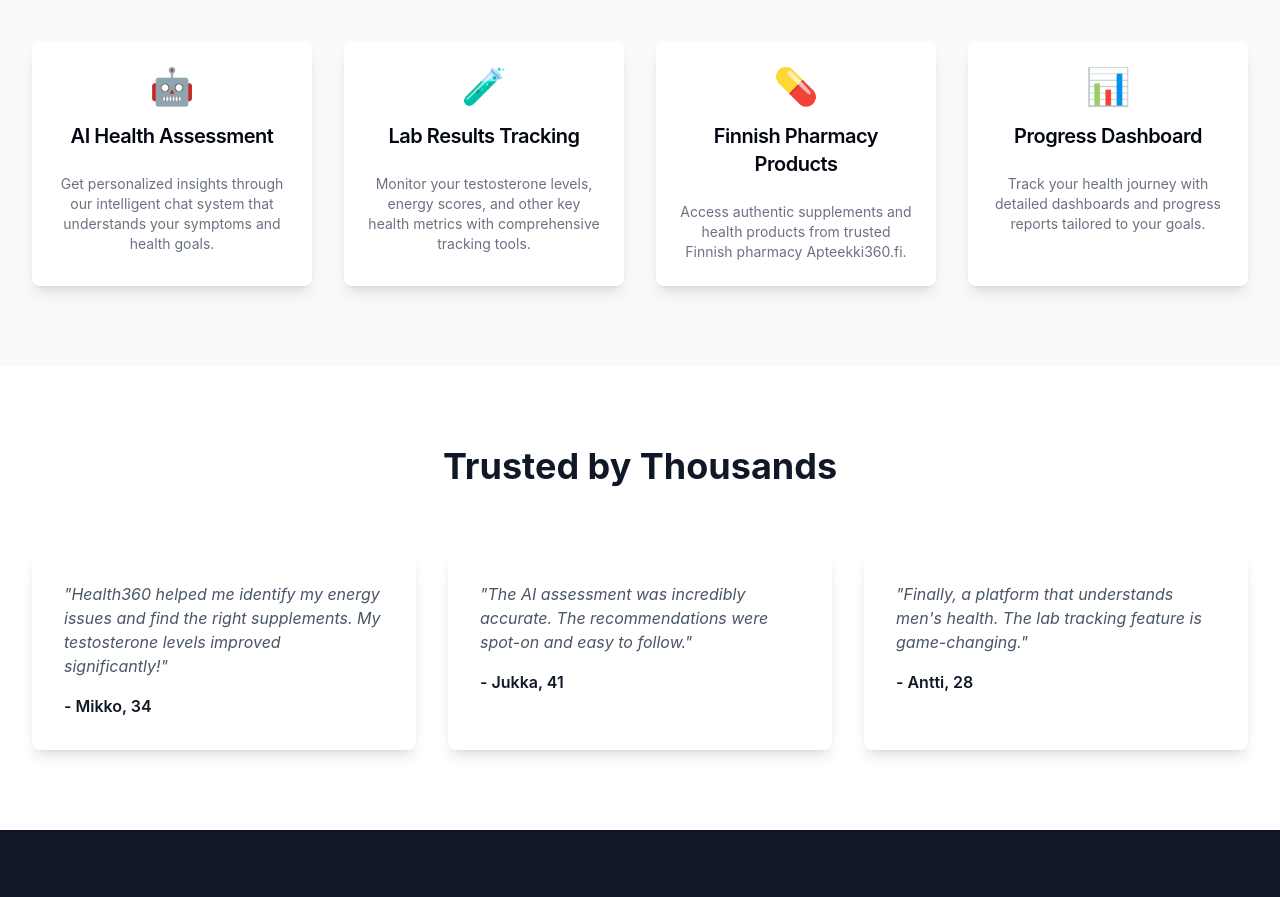
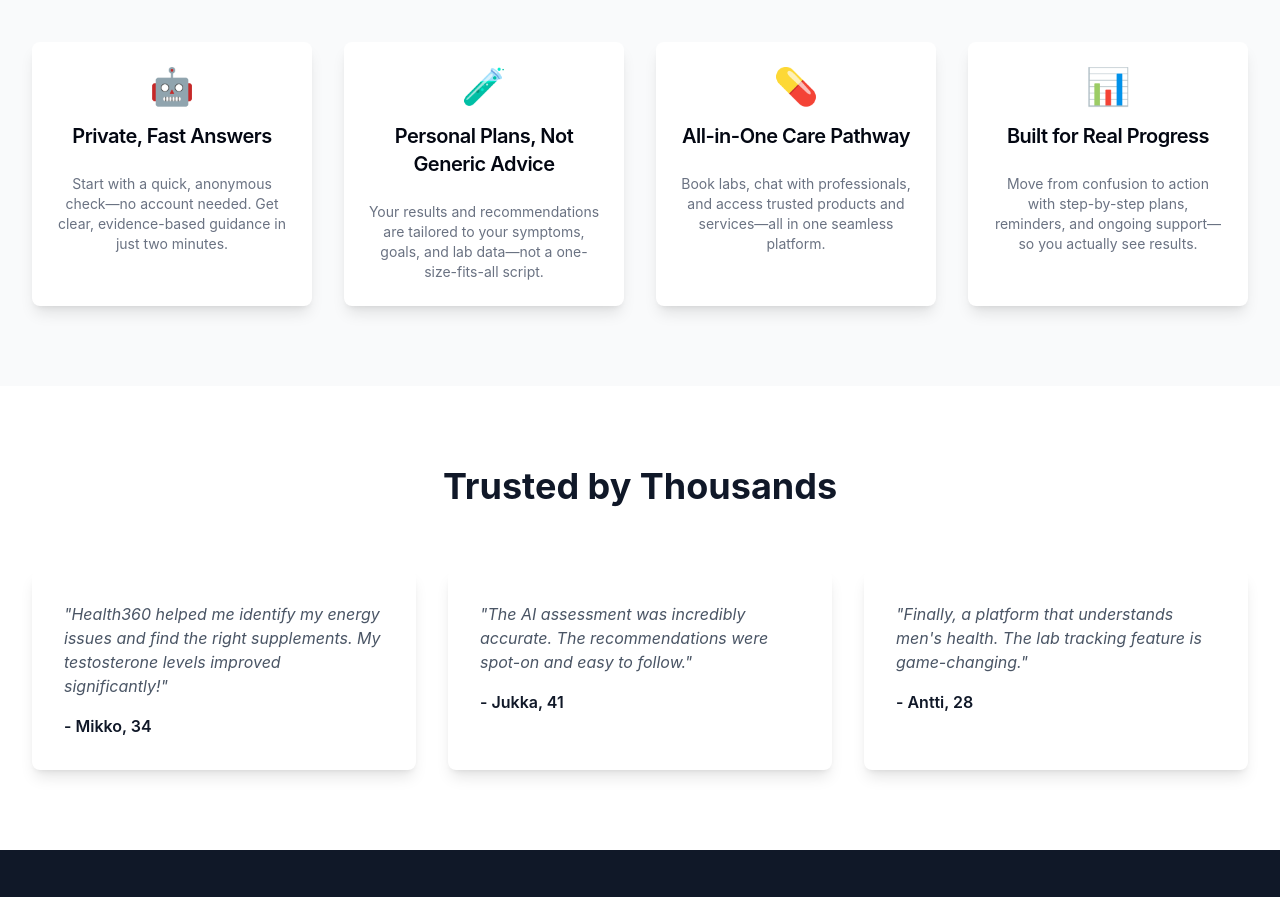
Before and after one commit to mattias-muhonen/apteekki360-vibes, a React (Vite) app: page / in a window 1280 px wide. Shown: the part 1120-2017 px from the top of the page. Built offline with nearby package versions, Linux system fonts and the light colour scheme; no server answers.

Commit message:
Why Choose Health360 update

```diff
--- a/src/features/landing/Landing.tsx
+++ b/src/features/landing/Landing.tsx
@@ -77,44 +77,44 @@ const Landing = () => (
             <Card className="text-center border-0 shadow-lg">
               <CardHeader>
                 <div className="text-4xl mb-4">🤖</div>
-                <CardTitle className="text-xl">AI Health Assessment</CardTitle>
+                <CardTitle className="text-xl">Private, Fast Answers</CardTitle>
               </CardHeader>
               <CardContent>
                 <CardDescription>
-                  Get personalized insights through our intelligent chat system that understands your symptoms and health goals.
+                  Start with a quick, anonymous check—no account needed. Get clear, evidence-based guidance in just two minutes.
                 </CardDescription>
               </CardContent>
             </Card>
             <Card className="text-center border-0 shadow-lg">
               <CardHeader>
                 <div className="text-4xl mb-4">🧪</div>
-                <CardTitle className="text-xl">Lab Results Tracking</CardTitle>
+                <CardTitle className="text-xl">Personal Plans, Not Generic Advice</CardTitle>
               </CardHeader>
               <CardContent>
                 <CardDescription>
-                  Monitor your testosterone levels, energy scores, and other key health metrics with comprehensive tracking tools.
+                  Your results and recommendations are tailored to your symptoms, goals, and lab data—not a one-size-fits-all script.
                 </CardDescription>
               </CardContent>
             </Card>
             <Card className="text-center border-0 shadow-lg">
               <CardHeader>
                 <div className="text-4xl mb-4">💊</div>
-                <CardTitle className="text-xl">Finnish Pharmacy Products</CardTitle>
+                <CardTitle className="text-xl">All-in-One Care Pathway</CardTitle>
               </CardHeader>
               <CardContent>
                 <CardDescription>
-                  Access authentic supplements and health products from trusted Finnish pharmacy Apteekki360.fi.
+                  Book labs, chat with professionals, and access trusted products and services—all in one seamless platform.
                 </CardDescription>
               </CardContent>
             </Card>
             <Card className="text-center border-0 shadow-lg">
               <CardHeader>
                 <div className="text-4xl mb-4">📊</div>
-                <CardTitle className="text-xl">Progress Dashboard</CardTitle>
+                <CardTitle className="text-xl">Built for Real Progress</CardTitle>
               </CardHeader>
               <CardContent>
                 <CardDescription>
-                  Track your health journey with detailed dashboards and progress reports tailored to your goals.
+                  Move from confusion to action with step-by-step plans, reminders, and ongoing support—so you actually see results.
                 </CardDescription>
               </CardContent>
             </Card>
```
